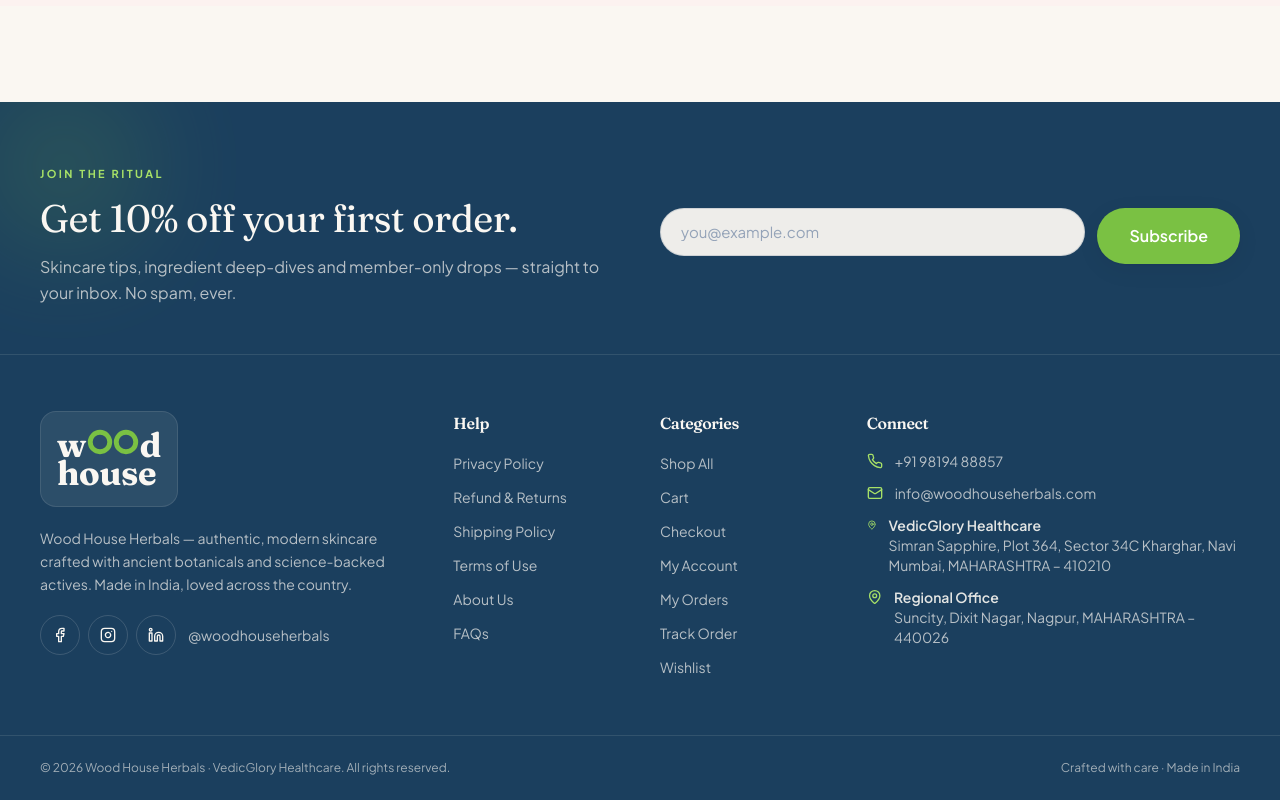
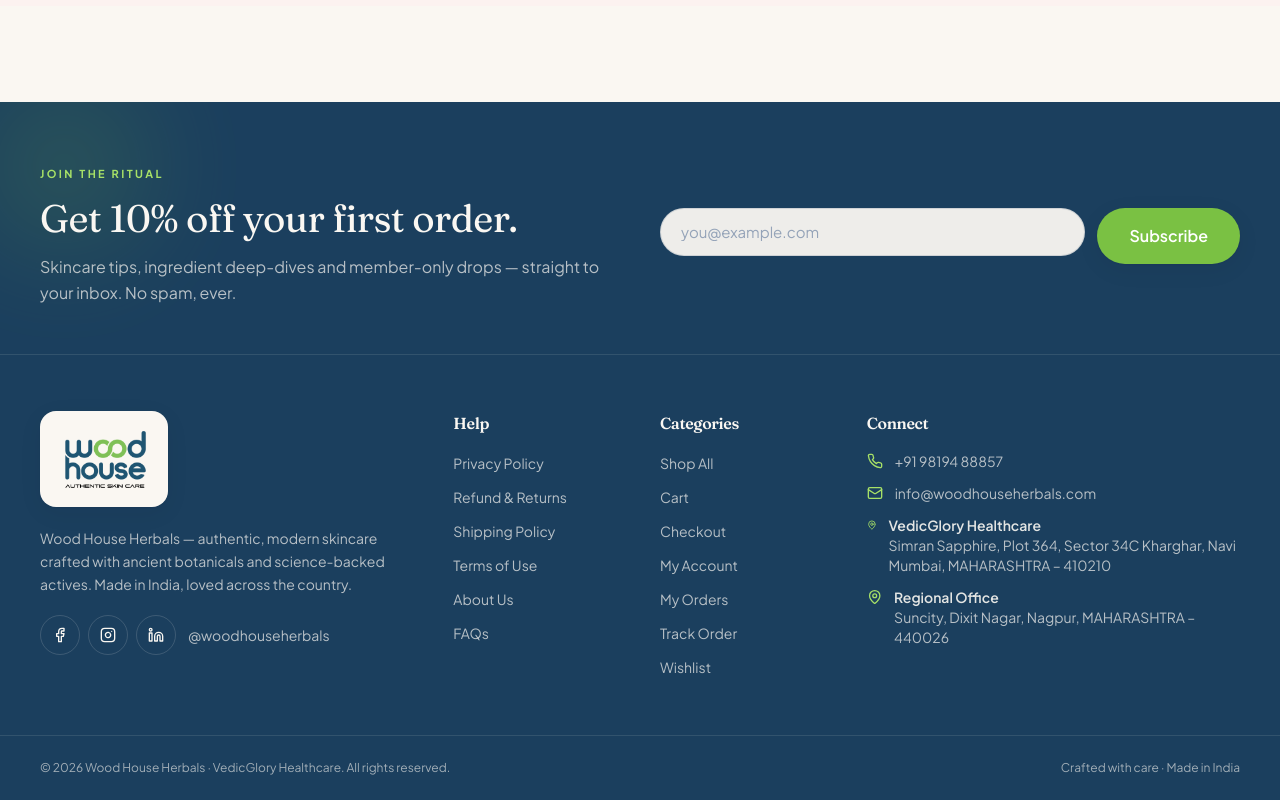
Before and after one commit to Shivanshu49/Woodhouse-herbals, a Next.js app in the folder Frontend/: page /about in a window 1280 px wide. Shown: the part 2152-2952 px from the top of the page. Built offline with nearby package versions, Linux system fonts and the light colour scheme; no server answers.

Commit message:
feat(footer): use the real packaging logo on a cream card
Swap the text-recreated <Logo light /> for /brand/logo.png (same asset
as the header). The PNG is navy-on-transparent, so it sits on a solid
cream card instead of the old translucent box.

```diff
--- a/Frontend/src/components/layout/Footer.tsx
+++ b/Frontend/src/components/layout/Footer.tsx
@@ -1,6 +1,6 @@
+import Image from 'next/image';
 import Link from 'next/link';
 import { Facebook, Instagram, Linkedin, Mail, MapPin, Phone } from 'lucide-react';
-import { Logo } from './Logo';
 import { NewsletterForm } from './NewsletterForm';
 
 const HELP = [
@@ -54,9 +54,21 @@
       {/* Link grid */}
       <div className="relative container-wide grid gap-10 lg:grid-cols-12 py-14">
         <div className="lg:col-span-4">
-          <div className="inline-flex rounded-2xl bg-cream/8 p-4 border border-cream/10">
-            <Logo light />
-          </div>
+          {/* Solid cream card — the packaging logo is navy-on-transparent and
+              would vanish straight on the navy footer. */}
+          <Link
+            href="/"
+            aria-label="Wood House Herbals home"
+            className="inline-flex rounded-2xl bg-cream p-4 shadow-soft"
+          >
+            <Image
+              src="/brand/logo.png"
+              alt="Wood House Herbals"
+              width={151}
+              height={101}
+              className="h-16 w-auto"
+            />
+          </Link>
           <p className="mt-5 text-sm leading-relaxed text-cream/70 max-w-sm">
             Wood House Herbals — authentic, modern skincare crafted with ancient botanicals and science-backed actives. Made in India, loved across the country.
           </p>
```
